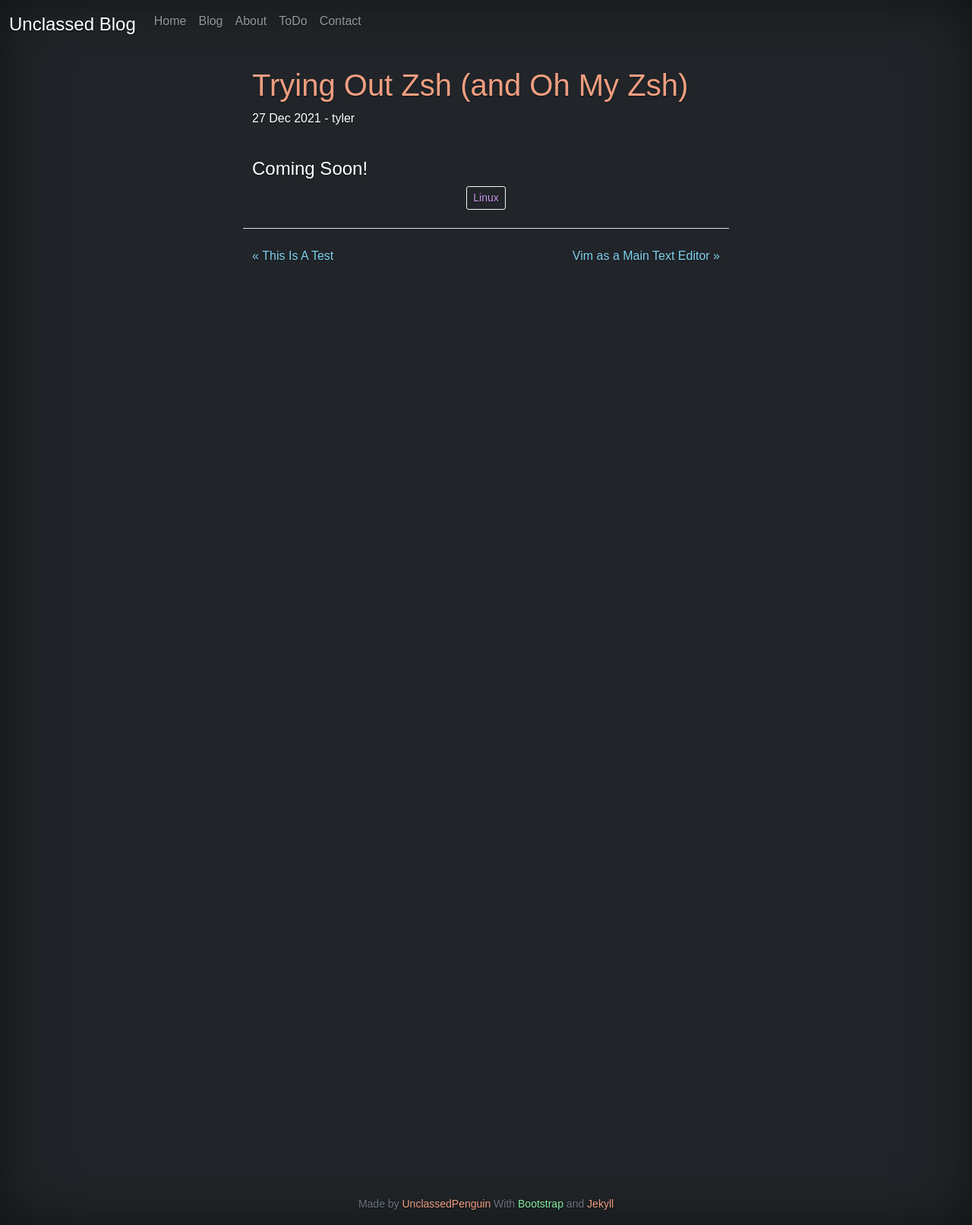
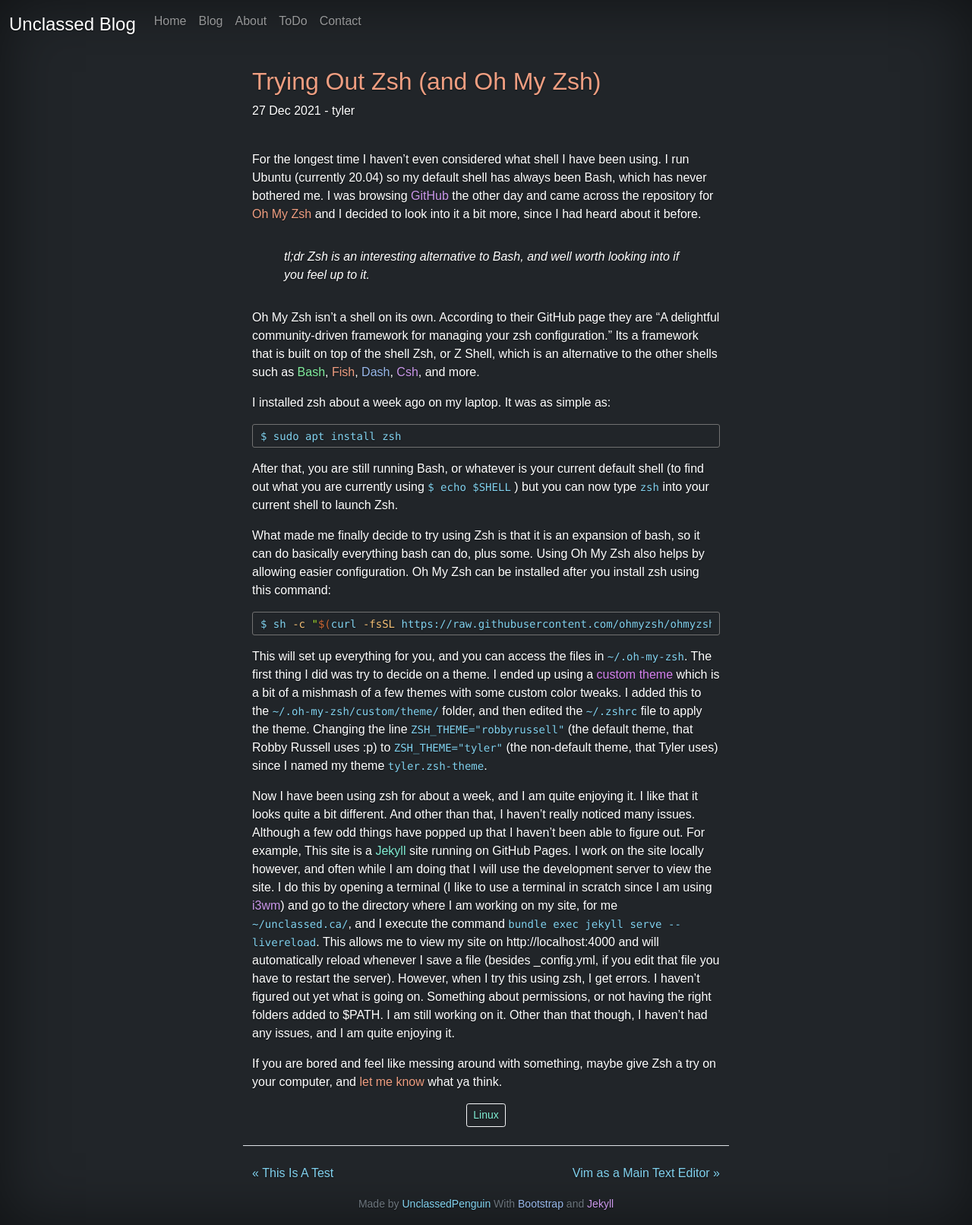
Before and after one commit to UnclassedPenguin/unclassedpenguin.github.io, a Jekyll site: the page built from _posts/2021-12-27-trying-out-zsh.md, in a window 1280 px wide. Shown: the whole page at 76% size. Built offline with Jekyll 4.4.1, drawn with Linux system fonts in a browser that asks for light colours.

Commit message:
new article (Trying out zsh) with some minor css tweaks

```diff
--- a/_layouts/post.html
+++ b/_layouts/post.html
@@ -5,7 +5,7 @@
   <div class="col-md-3">
   </div>
   <div class="col-md-6 pb-2 mb-4 border-bottom">
-    <h1 class="randomcolor">{{ page.title }}</h1>
+    <h2 class="randomcolor">{{ page.title }}</h2>
     <p class="pb-4">{{ page.date | date_to_string }} - {{ page.author }}</p>
 
     {% if page.image and page.imageauthor == False %}
--- a/_posts/2021-12-27-trying-out-zsh.md
+++ b/_posts/2021-12-27-trying-out-zsh.md
@@ -13,5 +13,25 @@
 <!--imagelinkname:-->
 
 
-#### Coming Soon!
+For the longest time I haven't even considered what shell I have been using. I run Ubuntu (currently 20.04) so my default shell has always been Bash, which has never bothered me. I was browsing [GitHub](https://github.com){:target="_blank" class="randomcolor"}<!--_--> the other day and came across the repository for [Oh My Zsh](https://github.com/ohmyzsh/ohmyzsh){:target="_blank" class="randomcolor"}<!--_--> and I decided to look into it a bit more, since I had heard about it before.
 <!--more-->
+
+> tl;dr Zsh is an interesting alternative to Bash, and well worth looking into if you feel up to it.
+
+Oh My Zsh isn't a shell on its own. According to their GitHub page they are "A delightful community-driven framework for managing your zsh configuration." Its a framework that is built on top of the shell Zsh, or Z Shell, which is an alternative to the other shells such as [Bash](https://www.gnu.org/software/bash/){:target="_blank" class="randomcolor"}, [Fish](https://fishshell.com/){:target="_blank" class="randomcolor"}, [Dash](https://wiki.archlinux.org/title/Dash){:target="_blank" class="randomcolor"}, [Csh](https://en.wikipedia.org/wiki/C_Shell){:target="_blank" class="randomcolor"}, and more.  <!--_-->
+
+I installed zsh about a week ago on my laptop. It was as simple as:
+{% highlight shell %}
+$ sudo apt install zsh
+{% endhighlight %}
+After that, you are still running Bash, or whatever is your current default shell (to find out what you are currently using `$ echo $SHELL` ) but you can now type `zsh` into your current shell to launch Zsh.
+
+What made me finally decide to try using Zsh is that it is an expansion of bash, so it can do basically everything bash can do, plus some. Using Oh My Zsh also helps by allowing easier configuration. Oh My Zsh can be installed after you install zsh using this command:
+{% highlight shell %}
+$ sh -c "$(curl -fsSL https://raw.githubusercontent.com/ohmyzsh/ohmyzsh/master/tools/install.sh)"
+{% endhighlight %}
+This will set up everything for you, and you can access the files in `~/.oh-my-zsh`. The first thing I did was try to decide on a theme. I ended up using a [custom theme](https://github.com/UnclassedPenguin/dotfiles/blob/master/tyler.zsh-theme){:target="_blank" class="randomcolor"}<!--_--> which is a bit of a mishmash of a few themes with some custom color tweaks. I added this to the `~/.oh-my-zsh/custom/theme/` folder, and then edited the `~/.zshrc` file to apply the theme. Changing the line `ZSH_THEME="robbyrussell"` (the default theme, that Robby Russell uses :p) to `ZSH_THEME="tyler"` (the non-default theme, that Tyler uses) since I named my theme `tyler.zsh-theme`.
+
+Now I have been using zsh for about a week, and I am quite enjoying it. I like that it looks quite a bit different. And other than that, I haven't really noticed many issues. Although a few odd things have popped up that I haven't been able to figure out. For example, This site is a [Jekyll](https://jekyllrb.com){:target="_blank" class="randomcolor"}<!--_--> site running on GitHub Pages. I work on the site locally however, and often while I am doing that I will use the development server to view the site. I do this by opening a terminal (I like to use a terminal in scratch since I am using [i3wm](https://i3wm.org/){:target="_blank" class="randomcolor"}<!--_-->) and go to the directory where I am working on my site, for me `~/unclassed.ca/`, and I execute the command `bundle exec jekyll serve --livereload`. This allows me to view my site on http://localhost:4000 and will automatically reload whenever I save a file (besides _config.yml<!--_-->, if you edit that file you have to restart the server). However, when I try this using zsh, I get errors. I haven't figured out yet what is going on. Something about permissions, or not having the right folders added to $PATH. I am still working on it. Other than that though, I haven't had any issues, and I am quite enjoying it.
+
+If you are bored and feel like messing around with something, maybe give Zsh a try on your computer, and [let me know](https://github.com/UnclassedPenguin/UnclassedPenguin/discussions){:target="_blank" class="randomcolor"}<!--_--> what ya think.
--- a/_posts/example.txt
+++ b/_posts/example.txt
@@ -12,3 +12,5 @@
 ---
 
 [link](url){:target="_blank"}
+{% highlight shell %}
+{% endhighlight %}
--- a/assets/css/styles.scss
+++ b/assets/css/styles.scss
@@ -17,13 +17,26 @@
   //border-left: 2px solid #ccc;
 }
 
+code {
+  //font-size: .9rem !important;
+  color: rgb(129, 210, 239) !important;
+  //background-color: #2a3a4a;
+  //padding: 2px 4px 1px 4px;
+  //border-radius: 2px;
+}
+
 .highlight, .highlight .w {
-  color: #f8f8f2;
+  color: #f8f8f2 !important;
   /*background-color: #212529;*/
   background-color: transparent !important;
-  padding: 10px !important;
+  //padding: 0px !important;
+  padding: 5px 10px 10px 10px !important;
   border: 1px solid #717171 !important;
   border-radius: 3px !important;
+}
+
+pre {
+  margin-bottom: -0.5em;
 }
 
 .randomcolorheader {
--- a/assets/css/syntax.css
+++ b/assets/css/syntax.css
@@ -1,7 +1,7 @@
 .highlight table td { padding: 5px; }
 .highlight table pre { margin: 0; }
 .highlight, .highlight .w {
-  color: #f8f8f2;
+  color: #f8f8f2 !important;
   /*background-color: #212529;*/
   background-color: transparent !important;
   padding: 10px;
```
